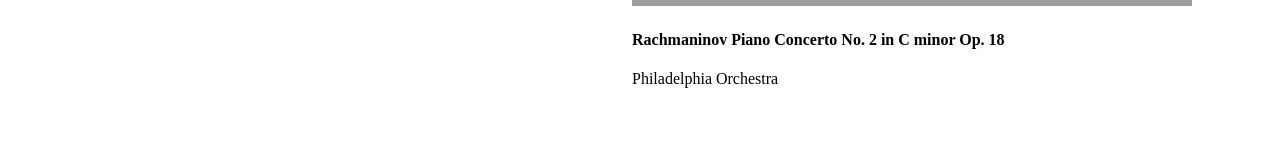
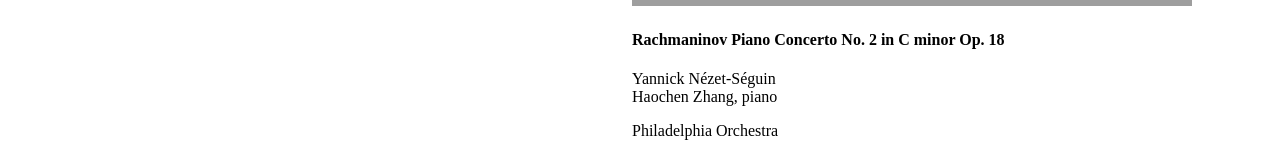
Before and after one commit to adotterer/mshipp-oboe-r, a Next.js app: page /video in a window 1280 px wide. Both pictures are taken after a click on the item 356 px from the left and 382 px from the top of the page. Shown: the part 504-664 px from the top of the page. Built offline with nearby package versions, Linux system fonts and the light colour scheme; grey boxes are pictures that could not be loaded; a web font is replaced by a local one.

Commit message:
Conductor, soloist

```diff
--- a/pages/video.js
+++ b/pages/video.js
@@ -39,8 +39,9 @@
     composer: "Sergei Rachmaninoff",
     id: 3,
     performers: `Philadelphia Orchestra`,
-    title:
-      "Rachmaninov Piano Concerto No. 2 in C minor Op. 18",
+    conductor: "Yannick Nézet-Séguin",
+    soloist: "Haochen Zhang, piano",
+    title: "Rachmaninov Piano Concerto No. 2 in C minor Op. 18",
   },
 
   //https://mshippoboe.s3.us-west-1.amazonaws.com/rach-clip-imovie.mp4
@@ -69,11 +70,16 @@
           src={selectedVideo.URL}
           title="YouTube video player"
           frameborder="0"
-          allow="accelerometer; autoplay; clipboard-write; encrypted-media; gyroscope; picture-in-picture; web-share"
+          allow="accelerometer; clipboard-write; encrypted-media; gyroscope; picture-in-picture; web-share"
           allowfullscreen
         ></iframe>
         <div className="selected-video-performers">
           <h4>{selectedVideo.title}</h4>
+
+            {selectedVideo?.conductor && <figcaption>{selectedVideo?.conductor}</figcaption>}
+            {selectedVideo?.soloist && <figcaption>{selectedVideo?.soloist}</figcaption>}
+
+
           <p>{selectedVideo.performers}</p>
         </div>
       </div>
```
